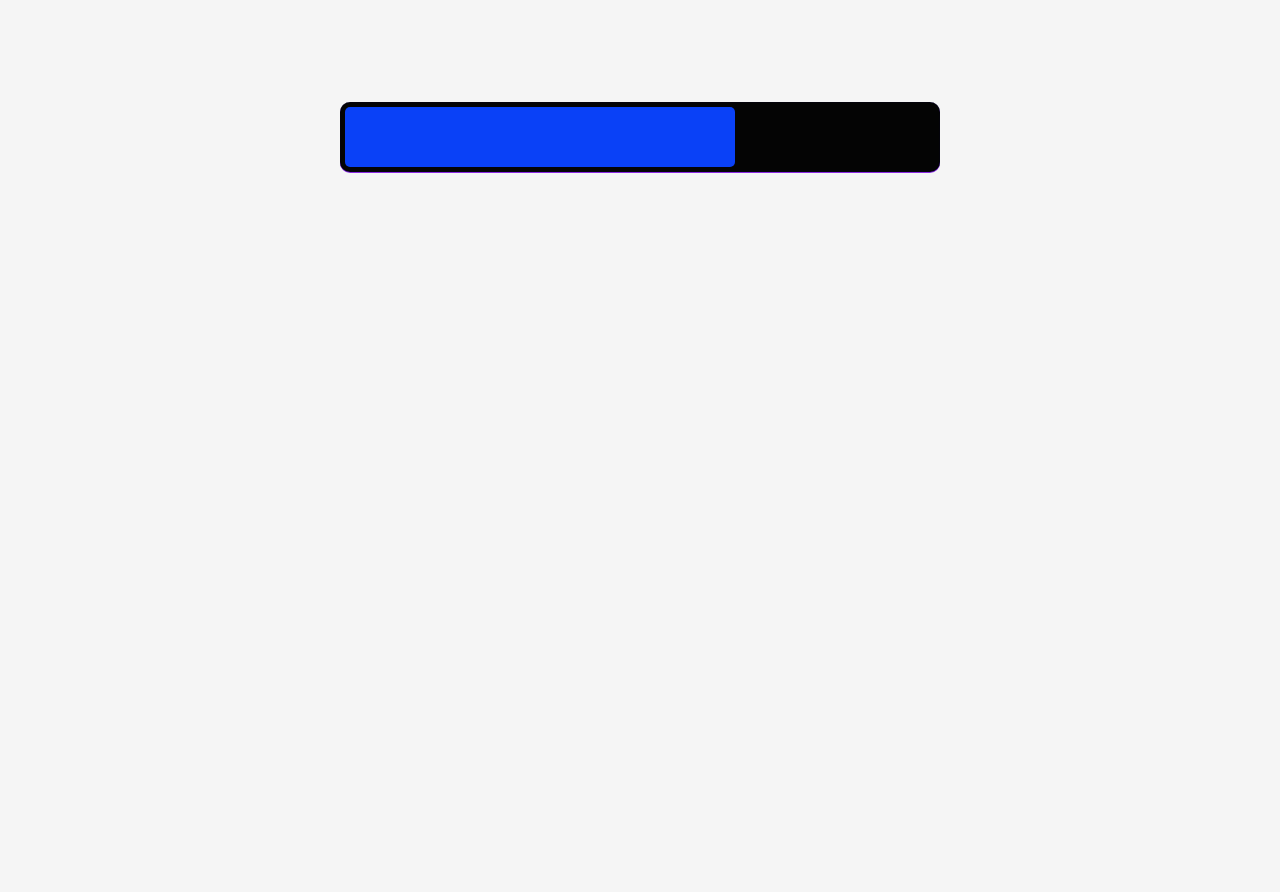
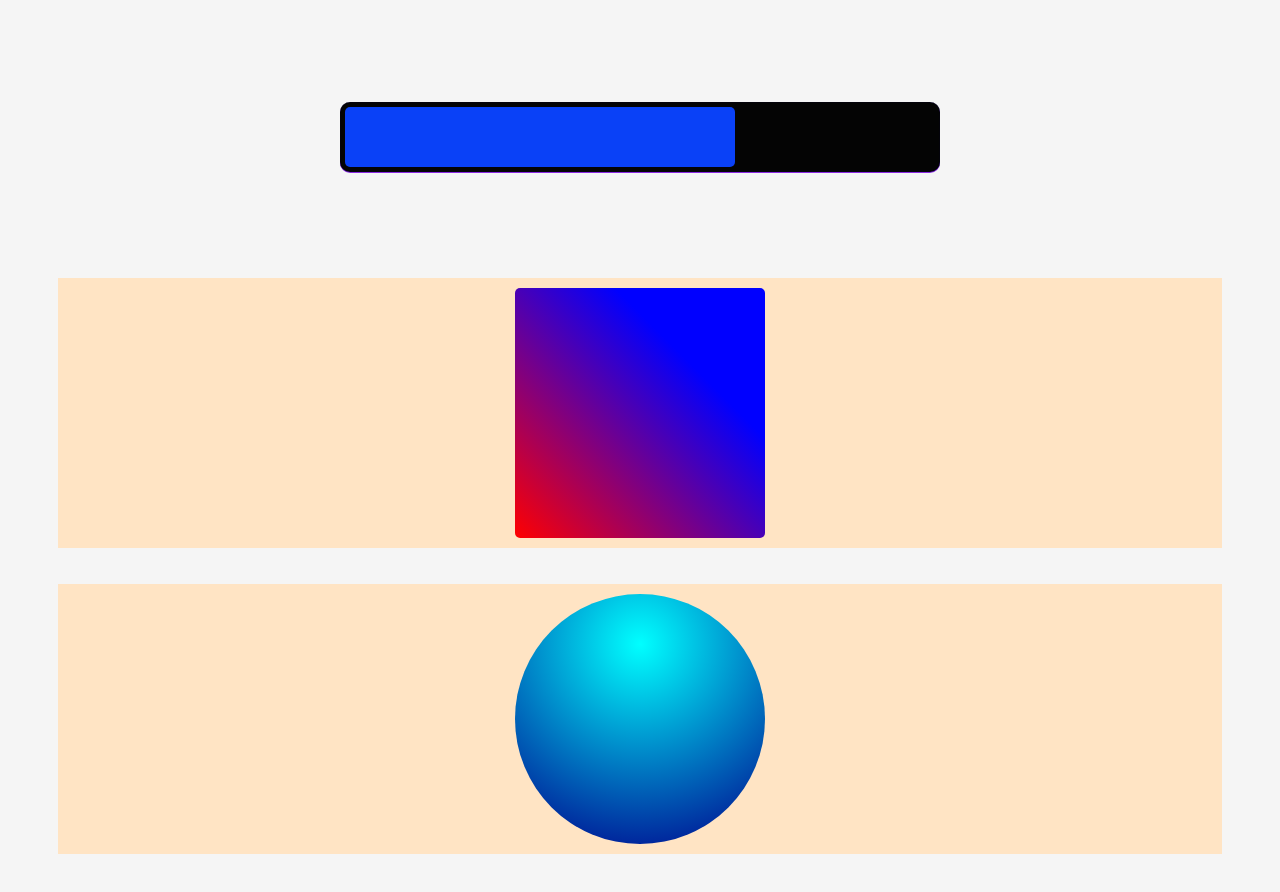
Before and after one commit to Ridlinxxz/frontend-tour, a plain HTML site: page transition/index.html in a window 1280 px wide. Shown: the part 1976-2868 px from the top of the page. Before the commit the page ends 2276 px from the top, so only its background shows below. Drawn offline with Linux system fonts and the light colour scheme.

Commit message:
gradient

```diff
--- a/transition/index.html
+++ b/transition/index.html
@@ -42,5 +42,17 @@
     <div class="wrap6">
         <div class="prog-bar"></div>
     </div>
+    <br>
+    <br>
+    <div class="wrap7">
+        <div class="gradient">
+        </div>
+    </div>
+    <br>
+    <br>
+    <div class="wrap8">
+        <div class="gradients">
+        </div>
+    </div>
 </body>
 </html>
--- a/transition/transition.css
+++ b/transition/transition.css
@@ -164,3 +164,33 @@ body {
     70%   { width:  70%; }
     100%  { width: 100%; }
 }
+
+/*Gradient*/
+.wrap7 {
+    padding: 10px 50px;
+    margin: auto;
+    background-color: bisque;
+}
+.gradient {
+    width: 250px;
+    height: 250px;
+    margin: auto;
+    border-radius: 5px;
+    background: -webkit-linear-gradient(bottom left, red, blue 70%); /*degree can also be used to change color direction*/ /*chrome support*/
+    background: -moz-linear-gradient(bottom left, red, blue 70%);/*firefox support*/
+    background: -o-linear-gradient(bottom left, red, blue 70%);/*opera support*/
+}
+.wrap8 {
+    padding: 10px 50px;
+    margin: auto;
+    background-color: bisque;
+}
+.gradients {
+    width: 250px;
+    height: 250px;
+    margin: auto;
+    border-radius: 50%;
+
+    background: -webkit-radial-gradient(50% 20%, circle aqua, darkblue);
+    /* background: -webkit-radial-gradient(circle, green, orange);   closest-side farthest-side */
+}
```
